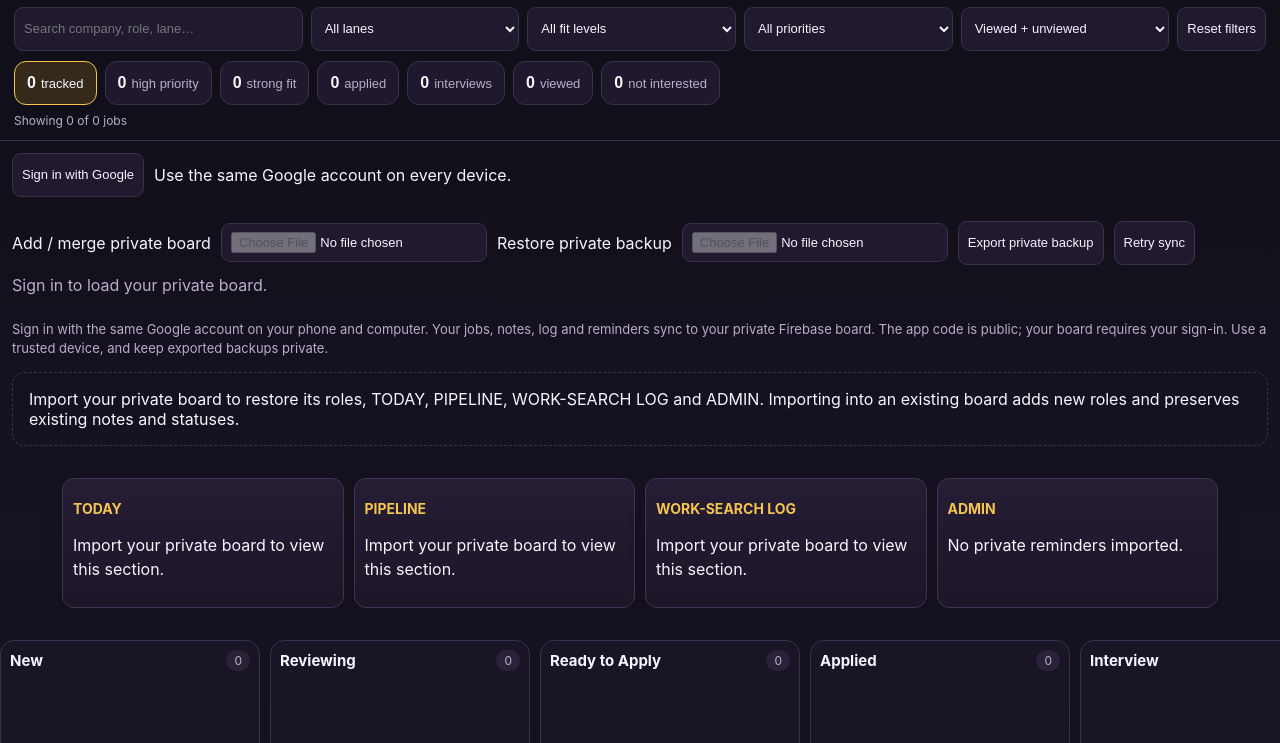
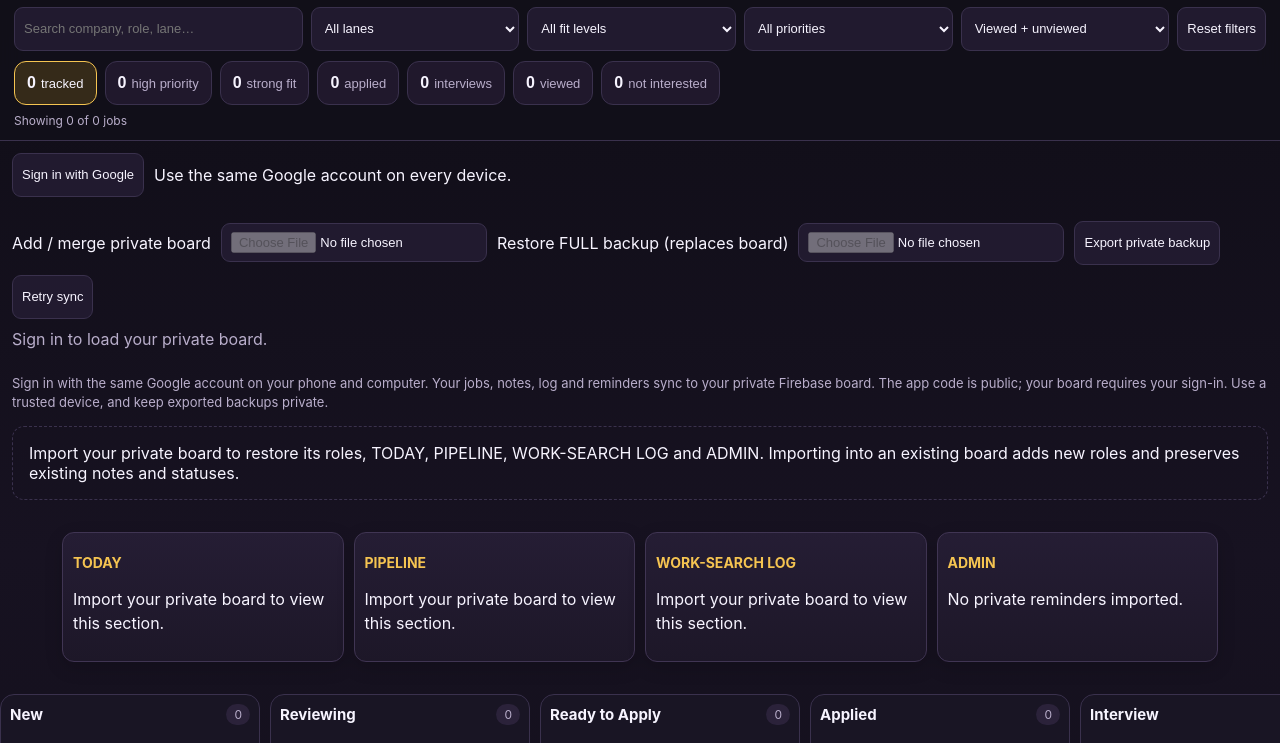
Before and after one commit to rbsupermom/jobsearch2026, a plain HTML site: page index.html in a window 1280 px wide. Shown: the part 57-800 px from the top of the page. Drawn offline with Linux system fonts and the light colour scheme; no server answers.

Commit message:
Clarify full-board restore label

```diff
--- a/index.html
+++ b/index.html
@@ -13,7 +13,7 @@
 </div>
 <div class="stats" id="stats"></div><p id="filterSummary" role="status" aria-live="polite"></p>
 </header>
-<div class="backup-bar"><button id="signIn">Sign in with Google</button><button id="signOut" hidden>Sign out</button><span id="account">Use the same Google account on every device.</span></div><div class="backup-bar"><label>Add / merge private board <input type="file" id="importFile" accept=".json,application/json"></label><label>Restore private backup <input type="file" id="restoreFile" accept=".json,application/json"></label><button id="exportData">Export private backup</button><button id="retrySync">Retry sync</button><p id="saveStatus" role="status" aria-live="polite">Sign in to load your private board.</p></div>
+<div class="backup-bar"><button id="signIn">Sign in with Google</button><button id="signOut" hidden>Sign out</button><span id="account">Use the same Google account on every device.</span></div><div class="backup-bar"><label>Add / merge private board <input type="file" id="importFile" accept=".json,application/json"></label><label>Restore FULL backup (replaces board) <input type="file" id="restoreFile" accept=".json,application/json"></label><button id="exportData">Export private backup</button><button id="retrySync">Retry sync</button><p id="saveStatus" role="status" aria-live="polite">Sign in to load your private board.</p></div>
 <p class="privacy">Sign in with the same Google account on your phone and computer. Your jobs, notes, log and reminders sync to your private Firebase board. The app code is public; your board requires your sign-in. Use a trusted device, and keep exported backups private.</p>
 <div class="empty" id="empty">Import your private board to restore its roles, TODAY, PIPELINE, WORK-SEARCH LOG and ADMIN. Importing into an existing board adds new roles and preserves existing notes and statuses.</div>
 <section id="conflict" class="empty" hidden><h2>Changes need your decision</h2><p id="conflictText"></p><button id="exportCloud">Export cloud copy</button><button id="keepLocal">Use my edits for conflicting fields</button><button id="keepRemote">Use cloud edits for conflicting fields</button><p>Export private backup above saves your device copy.</p></section><section id="dailyExecution" class="section-grid"></section><main class="board" id="board"></main><div class="error" id="error">The board could not load safely. Existing saved data has not been changed.</div>
```
